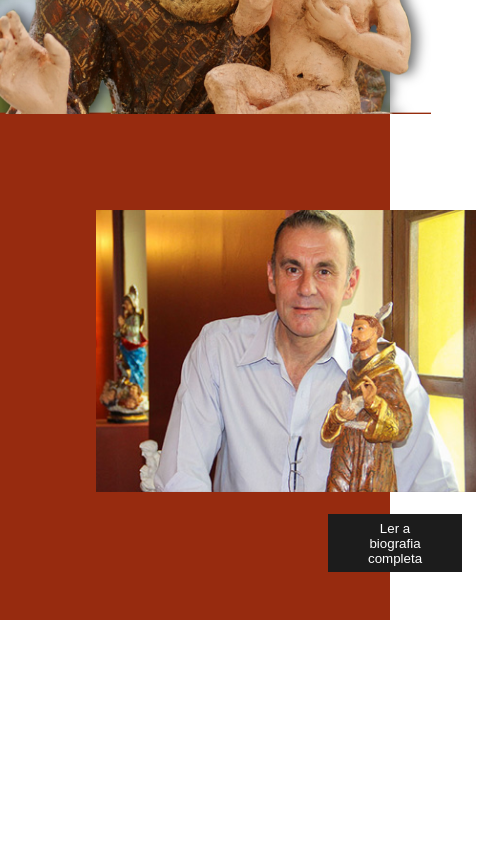
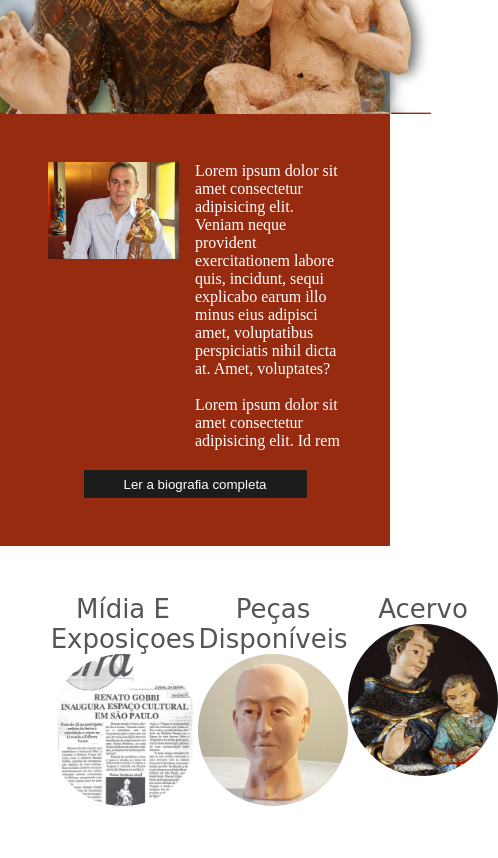
Before and after one commit to theuslefone/teste-html-css, a plain HTML site: page index.html in a window 390 px wide. Shown: the part 398-1256 px from the top of the page, 498 px wide, since content can reach past the window. Before the commit the page ends 1018 px from the top, so only its background shows below. Drawn offline with Linux system fonts and the light colour scheme; files whose address does not match are found by name.

Commit message:
Finaliza thumbnails

```diff
--- a/index.html
+++ b/index.html
@@ -47,8 +47,19 @@
             </div>
         </div>
 
-        <div class="thumbnails">
-
+        <div class="box-thumbnails">
+            <div class="itens-thumb" id="box-midia-exposicoes">
+                <h1>Mídia E Exposiçoes</h1>
+                <img src="/img/img-midia.jpg" alt="Midia e exposições">
+            </div>
+            <div class="itens-thumb" id="box-pecas-disponiveis">
+                <h1>Peças Disponíveis</h1>
+                <img src="/img/img-pecas.jpg" alt="Midia e exposições">
+            </div>
+            <div class="itens-thumb" id="box-acervo">
+                <h1>Acervo</h1>
+                <img src="/img/img-acervo.jpg" alt="Midia e exposições">
+            </div>
         </div>
     </main>
 
--- a/style/style.css
+++ b/style/style.css
@@ -76,8 +76,32 @@ header {
 
     }
 
+    .box-thumbnails{
+        display: flex;
+        justify-content: space-around;
+        padding: 3rem;
+    }
 
+    .itens-thumb{
+        text-align: center;
+    }
 
+    .box-thumbnails div h1{
+        color: #555555;
+        font-family: "Courgette",cursive;
+        font-size: 26px;
+        font-weight: normal;
+        text-transform: none;
+        margin-bottom: 20px;
+
+    }
+
+    .box-thumbnails div img{
+        width: 150px;
+        height: auto;
+        border-radius: 100%;
+
+    }
 
 }
 
@@ -110,11 +134,13 @@ header {
     .box-conteudo{
         display: grid;
         grid-template-columns: auto auto;
-        padding: 3rem 3rem 1rem 3rem;
+        /* padding: 3rem 3rem 1rem 3rem; */
     }
 
     #renato{
-        width: 380px;
+        /* max-width: 380px; */
+        width: calc(100% - 1em);
+
     }
 
     .lorem{
@@ -133,8 +159,34 @@ header {
         background-color: #1c1c1c;
         border: none;
         color: white;
-        margin-left: 400px;
+        margin-top: 20px;
         cursor: pointer;
+
+    }
+
+    .box-thumbnails{
+        display: flex;
+        justify-content: space-around;
+        padding: 3rem;
+    }
+
+    .itens-thumb{
+        text-align: center;
+    }
+
+    .box-thumbnails div h1{
+        color: #555555;
+        font-family: "Courgette",cursive;
+        font-size: 26px;
+        font-weight: normal;
+        text-transform: none;
+
+    }
+
+    .box-thumbnails div img{
+        width: 150px;
+        height: auto;
+        border-radius: 100%;
 
     }
 
```
